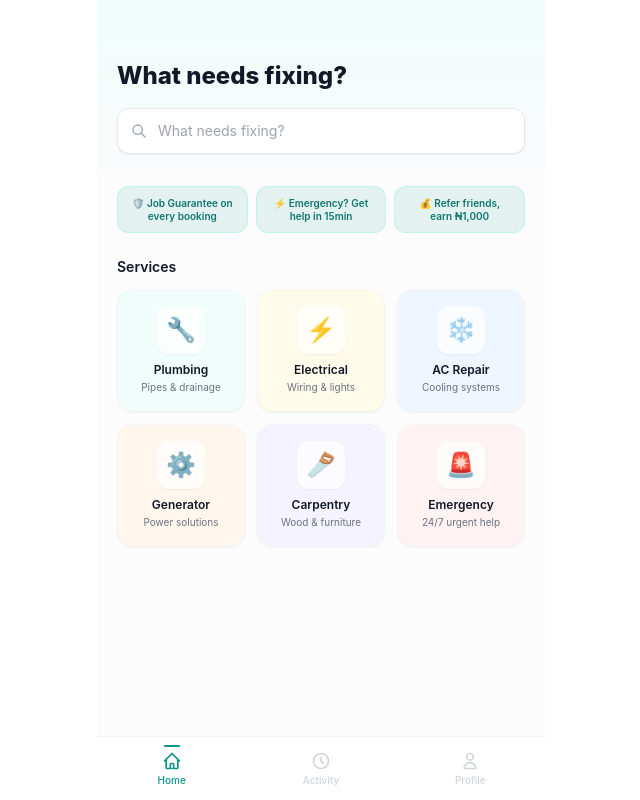
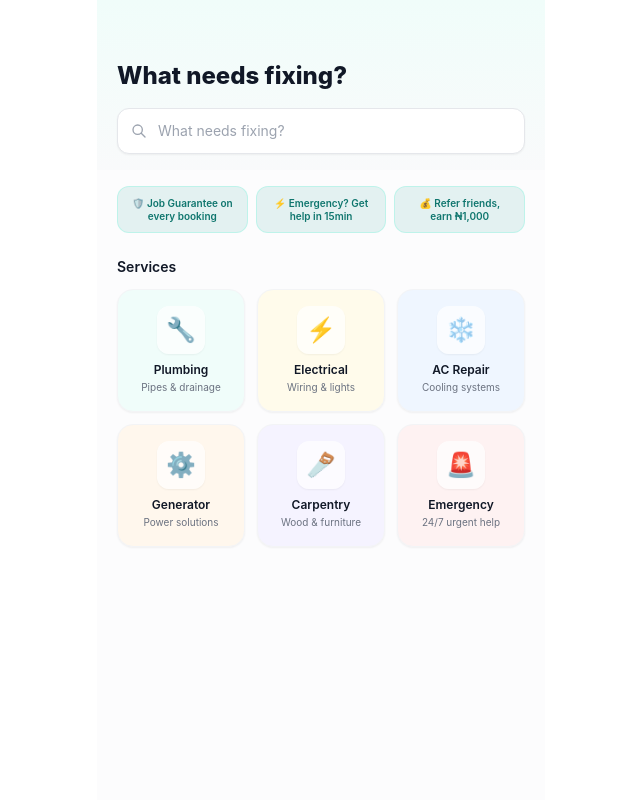
Before and after one commit to deejaycodes/FixAm, a Next.js app in the folder mobile/: page / in a window 1280 px wide. Shown: the whole page, without its empty margins (319-959 px from the left). Built offline with nearby package versions, Linux system fonts and the light colour scheme.

Commit message:
ui: hide tab bar for guests — clean single-screen browse experience

```diff
--- a/mobile/app/page.tsx
+++ b/mobile/app/page.tsx
@@ -38,7 +38,7 @@ export default function App() {
 
   return (
     <div className="max-w-md mx-auto min-h-screen flex flex-col bg-gray-50/50 relative">
-      <div className="flex-1 overflow-y-auto no-scrollbar" style={{ paddingBottom: 80 }}>
+      <div className="flex-1 overflow-y-auto no-scrollbar" style={{ paddingBottom: token ? 80 : 20 }}>
         {screen === 'home' && <Home nav={nav} token={token} user={user} />}
         {screen === 'new' && <NewRequest nav={nav} token={token} user={user} params={params} onNeedAuth={login} />}
         {screen === 'status' && <Status nav={nav} token={token!} params={params} />}
@@ -52,6 +52,7 @@ export default function App() {
         </button>
       )}
 
+      {token && (
         <nav className="fixed bottom-0 left-0 right-0 max-w-md mx-auto bg-white border-t border-gray-100 safe-bottom" style={{ zIndex: 50 }}>
           <div className="flex">
             {tabs.map(t => {
@@ -68,6 +69,7 @@ export default function App() {
             })}
           </div>
         </nav>
+      )}
     </div>
   );
 }
```
Also changed, not shown: 3 other files (tests, documents, lock files or other folders). Lines whose indentation alone changed are shown as unchanged.
